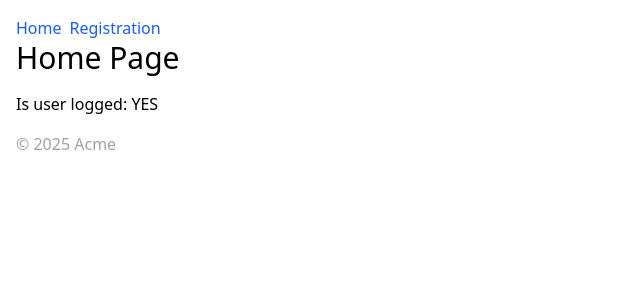
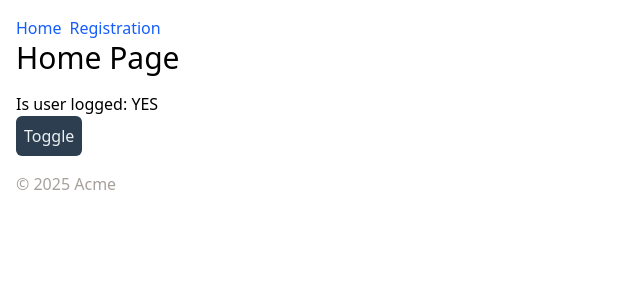
Before and after one commit to patrykomiotek/dyn-group-1, a React (Vite) app: page / in a window 1280 px wide. Shown: the top 300 px of the page, without its empty margins (0-640 px from the left). Built offline with nearby package versions, Linux system fonts and the light colour scheme.

Commit message:
feat: without refactor

```diff
--- a/src/components/Auth/AuthCredentials.tsx
+++ b/src/components/Auth/AuthCredentials.tsx
@@ -1,5 +1,6 @@
 import { useContext } from "react";
 import { AuthContext } from "./AuthContext";
+import { Button } from "../../ui";
 
 export function AuthCredentials() {
   const context = useContext(AuthContext);
@@ -7,6 +8,7 @@ export function AuthCredentials() {
   return (
     <div>
       <p>Is user logged: {context.isLoggedIn ? "YES" : "NO"}</p>
+      <Button>Toggle</Button>
     </div>
   );
 }
```
